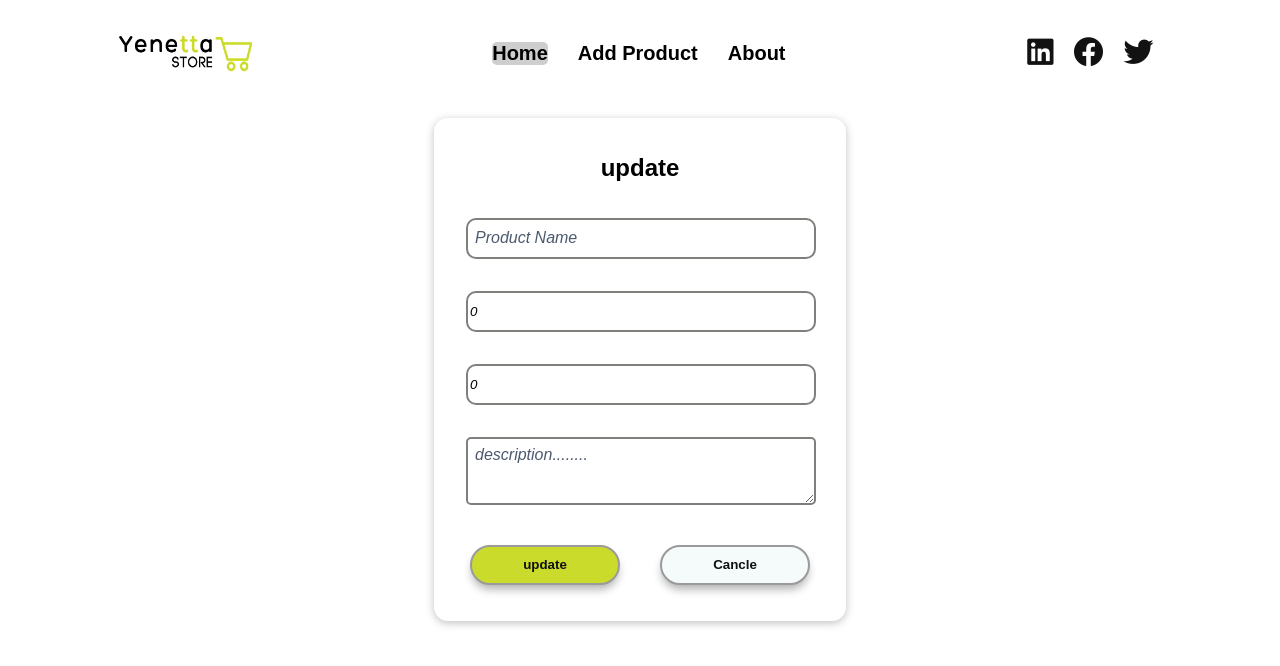
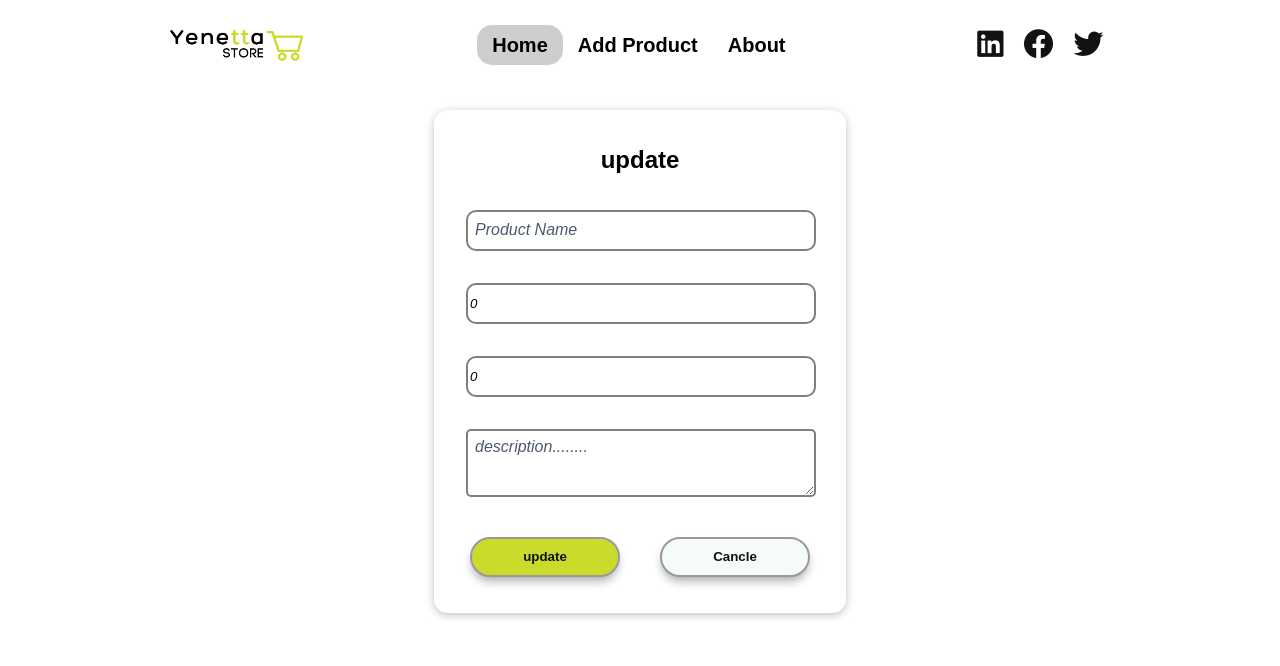
Before and after one commit to amanuel0924/yenetta, a React (Create React App) app: page /update/1 in a window 1280 px wide. Shown: the top 666 px of the page. Built offline with nearby package versions, Linux system fonts and the light colour scheme; no server answers; the database is empty.

Commit message:
update in update

```diff
--- a/public/index.html
+++ b/public/index.html
@@ -26,7 +26,7 @@
     -->
     <title>Yeneta App</title>
   </head>
-  <body>
+  <body style="margin: 0; padding: 0; box-sizing: border-box;">
     <noscript>You need to enable JavaScript to run this app.</noscript>
     <div id="root"></div>
     <!--
--- a/src/App.css
+++ b/src/App.css
@@ -3,5 +3,7 @@
 
 }
 .App {
+  width: 100%;
+  height: 100%;
   text-align: center;
 }
--- a/src/componets/layout/Card.module.css
+++ b/src/componets/layout/Card.module.css
@@ -97,7 +97,7 @@
   }
 
   .delete {
-    background-color: #c7d830;
+    background-color: #70706d;
     width: 30px;
     height: 30px;
     font-size: 14px;
--- a/src/componets/layout/Header.js
+++ b/src/componets/layout/Header.js
@@ -20,35 +20,32 @@ const Header = () => {
       <img src={logo} alt="logo yeneta store" />
 
       <div className={classes.nav}>
-        <Link to="/">
-          <p
+        <Link
+          to="/"
           className={`${actives === "Home" ? classes.active : ""}`}
           onClick={() => {
             setActive("Home")
           }}
         >
-            Home
-          </p>
+          <p>Home</p>
         </Link>
-        <Link to="/add">
-          <p
+        <Link
+          to="/add"
           className={`${actives === "add" ? classes.active : ""}`}
           onClick={() => {
             setActive("add")
           }}
         >
-            Add Product
-          </p>
+          <p>Add Product</p>
         </Link>
-        <Link to="/about">
-          <p
+        <Link
+          to="/about"
           className={`${actives === "about" ? classes.active : ""}`}
           onClick={() => {
             setActive("about")
           }}
         >
-            About
-          </p>
+          <p>About</p>
         </Link>
       </div>
       <div className={classes.links}>
--- a/src/componets/layout/Header.module.css
+++ b/src/componets/layout/Header.module.css
@@ -1,12 +1,15 @@
 @import url(https://cdnjs.cloudflare.com/ajax/libs/font-awesome/6.4.2/css/all.min.css);
 .header {
        width: 100%;
-       height: 90px;
+       height: auto;
        display: flex;
-       justify-content: space-around;
+       justify-content: space-evenly;
        align-items: center;
        overflow: hidden;
+       margin: 20px 0;
        z-index: 10;
+
+
      }
 
 .nav{
@@ -18,6 +21,10 @@
 }
 .nav a{
     text-decoration: none;
+    height: 40px;
+    display: flex;
+    justify-content: center;
+    align-items: center;
 
 }
 .nav a p{
@@ -32,6 +39,9 @@
 }
 .active{
    background-color: rgb(206, 206, 206);
+   border-radius: 15px;
+
+
 }
 
 .nav a p:hover{
@@ -41,8 +51,7 @@
 
 .header img{
    width: 9rem;
-   height: 3rem;
-
+   height: auto;
 
 }
 span{
@@ -53,7 +62,7 @@ span{
    color: rgb(19, 18, 18);
    margin: 25px 10px;
 }
-.links a:hover{
+a:hover{
    color:#CBDB2C;
    cursor: pointer;
 }
--- a/src/page/About.js
+++ b/src/page/About.js
@@ -6,12 +6,12 @@ const About = () => {
     <div className={classes.container}>
       <div>
         <h1 className={classes.h1}>
-          Hi, my name is <span className={classes.color}>Amanuel Tegegne</span>
+          Hi, my name is <span className={classes.span}>Amanuel Tegegne</span>
           <br />
           Front End Developer
           <br />
-          This is <span className={classes.color}>Yenetta</span>
-          <span /> Bootcamp Challenge
+          This is <span className={classes.span}>Yenetta</span>
+          <span /> Bootcamp Challenge ,Thanks .
         </h1>
       </div>
     </div>
--- a/src/page/About.module.css
+++ b/src/page/About.module.css
@@ -1,13 +1,17 @@
 @import url("https://fonts.googleapis.com/css2?family=Kalam:wght@400;500;600;700&display=swap");
 .container{
     width: 100%;
-    height: 100%;
-    margin-top: 100px;
+    height: 100vh;
+    background-color: #dbdb78;
+opacity: 0.8;
+background-image:  repeating-radial-gradient( circle at 0 0, transparent 0, #eded5b 40px ), repeating-linear-gradient( #b8c33855, #b8c338 );
+
 
 }
 .h1{
     font-family: "Kalam", sans-serif;
+    padding-top: 20px;
 }
-span{
-    color: rgb(224, 226, 66);
+.span{
+    color: rgb(255, 255, 255);
 }
--- a/src/page/Add.js
+++ b/src/page/Add.js
@@ -91,8 +91,8 @@ const Add = () => {
         await updateDoc(docRef, {
           name: name,
           price: +price,
-          description: +description,
-          quantity: quantity,
+          description: description,
+          quantity: +quantity,
         })
         toast.success("updated successfully")
         setNameState("")
--- a/src/page/Home.js
+++ b/src/page/Home.js
@@ -29,7 +29,7 @@ const Home = () => {
     }
   }
   return (
-    <div>
+    <div className={classes.wraper}>
       <div className={classes.cardcontainer}>
         {productList.map((item, index) => {
           return (
@@ -67,8 +67,16 @@ const Home = () => {
                   <td>{index + 1}</td>
                   <td>{item.name}</td>
                   <td>{item.price}</td>
-                  <td>{item.quantity}</td>
-                  <td style={{ color: item.quantity > 0 ? "green" : "red" }}>
+                  <td>
+                    <i className="fa fa-box"></i>
+                    {item.quantity}
+                  </td>
+                  <td
+                    style={{
+                      color: item.quantity > 0 ? "green" : "red",
+                      fontStyle: "italic",
+                    }}
+                  >
                     {item.quantity > 0 ? "inStock" : "outStock"}
                   </td>
                   <td>
--- a/src/page/Home.module.css
+++ b/src/page/Home.module.css
@@ -1,10 +1,11 @@
 @import url(https://cdnjs.cloudflare.com/ajax/libs/font-awesome/6.4.2/css/all.min.css);
+
 .tablecontainer{
 
   display: flex;
   justify-content: space-around;
   align-items: center;
-  margin-top: 50px;
+  padding-top: 40px;
 }
 .cardcontainer{
   display: none;
@@ -33,14 +34,14 @@ button {
   }
 
   .detail {
-    background-color: #6b7177;
+    background-color: #909494;
     width: 30px;
     height: 30px;
     font-size: 14px;
   }
 
   .update {
-    background-color: #0d0d0e;
+    background-color: #4e4e4d;
     color: rgb(255, 255, 255);
     width: 30px;
     height: 30px;
@@ -49,7 +50,7 @@ button {
   }
 
   .delete {
-    background-color: #c7d830;
+    background-color: #a5a3a3;
     width: 30px;
     height: 30px;
     font-size: 14px;
@@ -66,7 +67,7 @@ button {
   caption {
     padding: 10px;
     color: white;
-    background: #cfe472;
+    background: #535351;
     font-size: 18px;
     text-align: left;
     font-weight: bold;
@@ -86,7 +87,7 @@ button {
     background: white;
   }
   tr:nth-child(even) {
-    background: #E8E6D1;
+    background: #cacfcf59;
   }
   @media screen and (max-width: 600px) {
     .cardcontainer{
```
Lines whose indentation alone changed are shown as unchanged.
